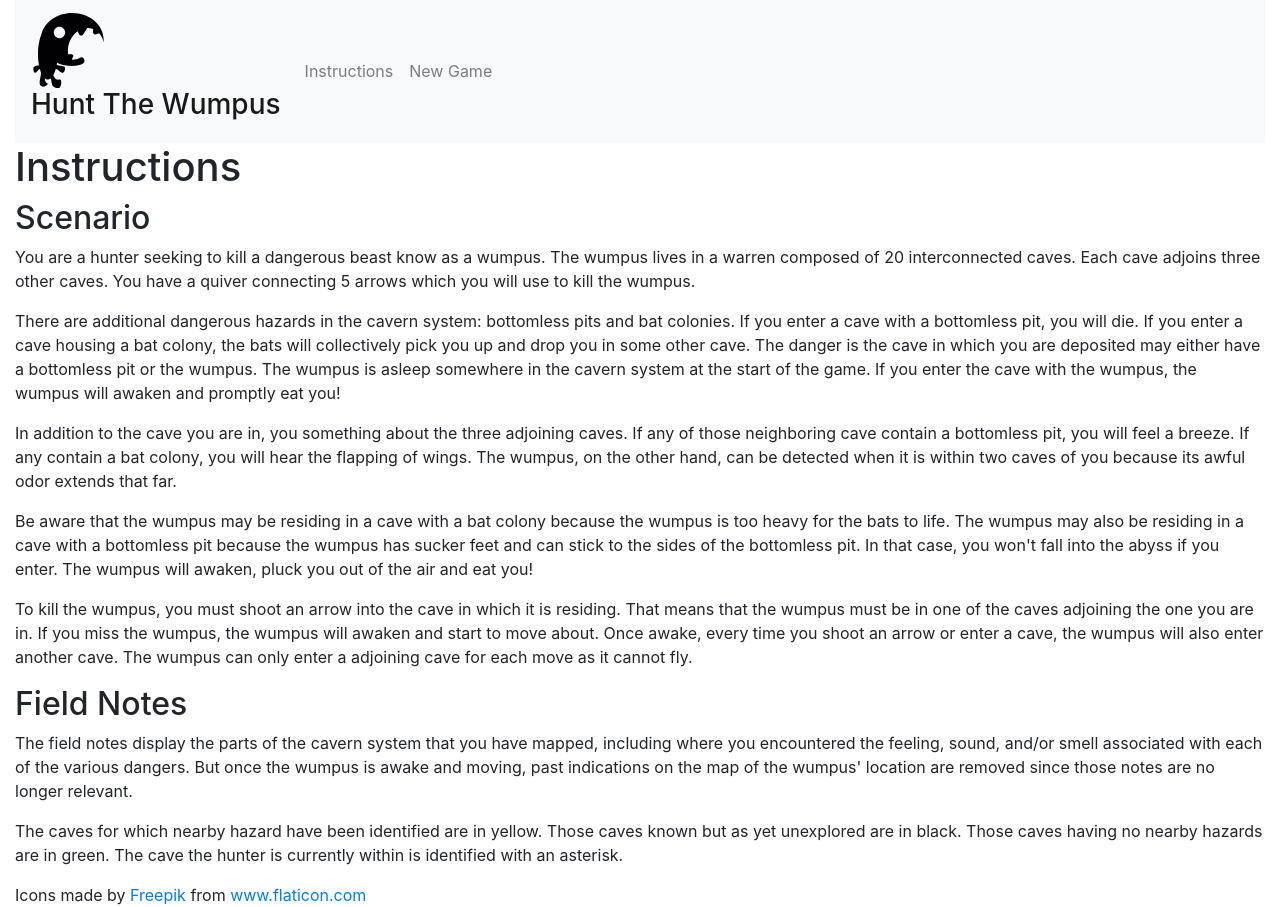
After one commit to crislawrence/wumpus, a Flask app: page /instructions in a window 1280 px wide. The commit adds this page. Run offline with Flask 2, Linux system fonts and the light colour scheme; some libraries are stand-ins or nearby versions.

Commit message:
Provided a README and instructions for play

```diff
--- a/app.py
+++ b/app.py
@@ -86,5 +86,9 @@ def move():
                     "game_over": not(game.wumpus.alive and game.hunter.alive),
                     "notes": cavern_map}), 200
 
+@app.route('/instructions', methods=['GET'])
+def instructions():
+    return render_template("instructions.html")
+
 
 app.run()
--- a/templates/base.html
+++ b/templates/base.html
@@ -29,7 +29,8 @@
         </button>
         <div id="navbarNav" class="navbar-collapse collapse">
             <ul class="nav navbar-nav mr-auto">
-
+                <li class="nav-item"><a class="nav-link" href="{{ url_for('instructions') }}">Instructions</a></li>
+                <li class="nav-item"><a class="nav-link" href="{{ url_for('start') }}">New Game</a></li>
             </ul>
         </div>
     </nav>
--- /dev/null
+++ b/templates/instructions.html
@@ -0,0 +1,60 @@
+{% extends "base.html" %}
+{% block content %}
+
+    <div class="page-header">
+        <h1>Instructions</h1>
+    </div>
+
+    <div>
+        <h2>Scenario</h2>
+        <p>
+            You are a hunter seeking to kill a dangerous beast know as a wumpus.  The wumpus lives in a warren composed
+            of 20 interconnected caves.  Each cave adjoins three other caves.  You have a quiver connecting 5 arrows
+            which you will use to kill the wumpus.
+        </p>
+        <p>
+            There are additional dangerous hazards in the cavern system: bottomless pits and bat colonies.  If you
+            enter a cave with a bottomless pit, you will die.  If you enter a cave housing a bat colony, the bats
+            will collectively pick you up and drop you in some other cave.  The danger is the cave in which you are
+            deposited may either have a bottomless pit or the wumpus.  The wumpus is asleep somewhere in the cavern
+            system at the start of the game.  If you enter the cave with the wumpus, the wumpus will awaken and promptly
+            eat you!
+        </p>
+        <p>
+            In addition to the cave you are in, you something about the three adjoining caves.  If any of those
+            neighboring cave contain a bottomless pit, you will feel a breeze.  If any contain a bat colony, you will
+            hear the flapping of wings.  The wumpus, on the other hand, can be detected when it is within two caves
+            of you because its awful odor extends that far.
+        </p>
+        <p>
+            Be aware that the wumpus may be residing in a cave with a bat colony because the wumpus is too heavy for
+            the bats to life.  The wumpus may also be residing in a cave with a bottomless pit because the wumpus has
+            sucker feet and can stick to the sides of the bottomless pit.  In that case, you won't fall into the
+            abyss if you enter.  The wumpus will awaken, pluck you out of the air and eat you!
+        </p>
+        <p>
+            To kill the wumpus, you must shoot an arrow into the cave in which it is residing.  That means that the
+            wumpus must be in one of the caves adjoining the one you are in.  If you miss the wumpus, the wumpus
+            will awaken and start to move about.  Once awake, every time you shoot an arrow or enter a cave, the
+            wumpus will also enter another cave.  The wumpus can only enter a adjoining cave for each move as it cannot
+            fly.
+        </p>
+    </div>
+    <div>
+        <h2>Field Notes</h2>
+        <p>
+            The field notes display the parts of the cavern system that you have mapped, including where you
+            encountered the feeling, sound, and/or smell associated with each of the various dangers.  But once the
+            wumpus is awake and moving, past indications on the map of the wumpus' location are removed since those
+            notes are no longer relevant.
+        </p>
+        <p>
+            The caves for which nearby hazard have been identified are in yellow.  Those caves known but as yet
+            unexplored are in black.  Those caves having no nearby hazards are in green.  The cave the hunter is
+            currently within is identified with an asterisk.
+        </p>
+    </div>
+
+
+
+{% endblock %}
```
Also changed, not shown: README.md.
